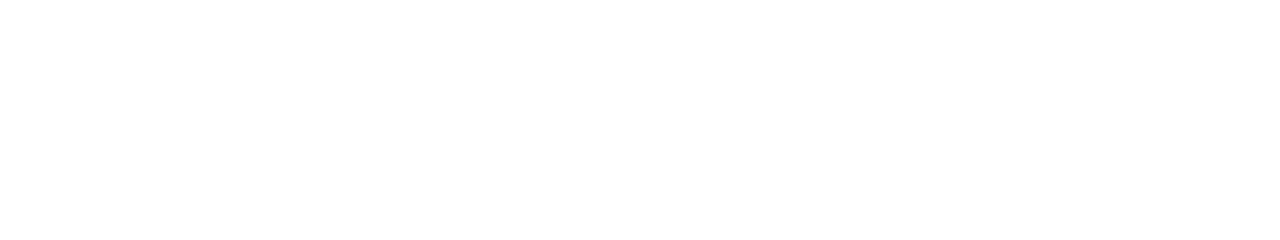
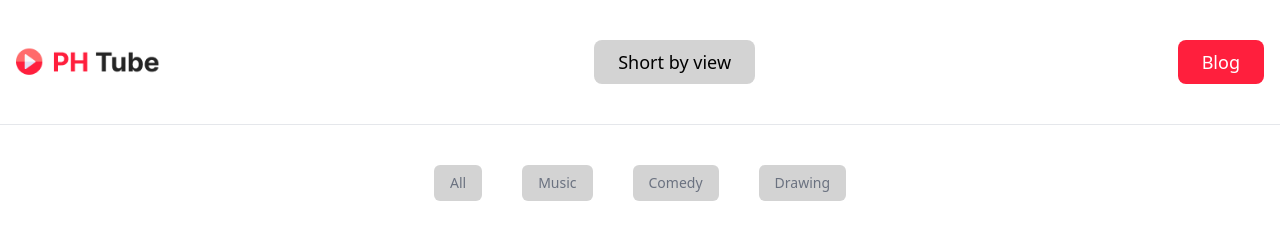
Before and after one commit to TanimShahriar/assignment-6, a plain HTML site: page index.html in a window 1280 px wide. Drawn offline with nearby package versions, Linux system fonts and the light colour scheme.

Commit message:
design section done

```diff
--- a/index.html
+++ b/index.html
@@ -4,7 +4,8 @@
 <head>
   <meta charset="UTF-8">
   <meta name="viewport" content="width=device-width, initial-scale=1.0">
-  <title>Document</title>
+  <link rel="shortcut icon" href="img/Youtube_logo.png" type="image/x-icon">
+  <title>pHero Tube</title>
   <link href="https://cdn.jsdelivr.net/npm/daisyui@3.6.4/dist/full.css" rel="stylesheet" type="text/css" />
   <script src="https://cdn.tailwindcss.com"></script>
 </head>
@@ -12,7 +13,41 @@
 <body>
 
   <!-- navbar -->
-  <div>
+  <div class="">
+
+
+    <nav class="bg-white border-gray-200 dark:bg-gray-900">
+      <div class="max-w-screen-2xl flex flex-wrap items-center justify-between mx-auto p-4 py-10 border-b">
+        <a href="https://flowbite.com/" class="flex items-center">
+          <img src="img/Logo.png" class="h-8 mr-3" alt="Flowbite Logo" />
+
+        </a>
+        <div class="flex md:order-2">
+          <button type="button"
+            class="text-white bg-[#FF1F3D] hover:bg-blue-800 focus:ring-4 focus:outline-none focus:ring-blue-300 font-medium rounded-lg text-lg px-6 py-2 text-center mr-3 md:mr-0 dark:bg-blue-600 dark:hover:bg-blue-700 dark:focus:ring-blue-800">Blog</button>
+          <button data-collapse-toggle="navbar-cta" type="button"
+            class="inline-flex items-center p-2 w-10 h-10 justify-center text-sm text-gray-500 rounded-lg md:hidden hover:bg-gray-100 focus:outline-none focus:ring-2 focus:ring-gray-200 dark:text-gray-400 dark:hover:bg-gray-700 dark:focus:ring-gray-600"
+            aria-controls="navbar-cta" aria-expanded="false">
+            <span class="sr-only">Open main menu</span>
+            <svg class="w-5 h-5" aria-hidden="true" xmlns="http://www.w3.org/2000/svg" fill="none" viewBox="0 0 17 14">
+              <path stroke="currentColor" stroke-linecap="round" stroke-linejoin="round" stroke-width="2"
+                d="M1 1h15M1 7h15M1 13h15" />
+            </svg>
+          </button>
+        </div>
+        <div class="items-center justify-between hidden w-full md:flex md:w-auto md:order-1" id="navbar-cta">
+          <ul
+            class="flex flex-col font-medium p-4 md:p-0 mt-4 border border-gray-100 rounded-lg bg-gray-50 md:flex-row md:space-x-8 md:mt-0 md:border-0 md:bg-white dark:bg-gray-800 md:dark:bg-gray-900 dark:border-gray-700">
+            <button type="button"
+              class="text-black bg-[#25252533] hover:bg-blue-500 focus:ring-4 focus:outline-none focus:ring-blue-300 font-medium rounded-lg text-lg px-6 py-2 text-center mr-3 md:mr-0 dark:bg-blue-600 dark:hover:bg-blue-700 dark:focus:ring-blue-800">Short
+              by view</button>
+
+          </ul>
+        </div>
+      </div>
+    </nav>
+
+
 
   </div>
 
@@ -21,7 +56,39 @@
   <!-- video category container -->
 
   <div class="mt-10">
-    <div id="videoCategoryContainer" class="tabs flex justify-center">
+    <div id="videoCategoryContainer" class="tabs flex justify-center ">
+
+      <div class="sm:hidden">
+        <label for="tabs" class="sr-only">Select your country</label>
+        <select id="tabs"
+          class="bg-gray-50 border border-gray-300 text-gray-900 text-sm rounded-lg focus:ring-blue-500 focus:border-blue-500 block w-full p-2.5 dark:bg-gray-700 dark:border-gray-600 dark:placeholder-gray-400 dark:text-white dark:focus:ring-blue-500 dark:focus:border-blue-500">
+          <option>Profile</option>
+          <option>Canada</option>
+          <option>France</option>
+          <option>Germany</option>
+        </select>
+      </div>
+      <ul
+        class="hidden text-sm font-medium text-center text-gray-500 gap-10 rounded-lg sm:flex dark:divide-gray-700 dark:text-gray-400">
+        <li class="w-full">
+          <a href="#"
+            class="inline-block w-full px-4 py-2 bg-[#25252533] hover:text-white hover:bg-[#FF1F3D]  focus:ring-4 focus:ring-blue-300 rounded-md active focus:outline-none dark:bg-gray-700 dark:text-white"
+            aria-current="page">All</a>
+        </li>
+        <li class="w-full">
+          <a href="#"
+            class="inline-block w-full px-4 py-2 bg-[#25252533] hover:text-white hover:bg-[#FF1F3D] focus:ring-4 focus:ring-blue-300 rounded-md focus:outline-none dark:hover:text-white dark:bg-gray-800 dark:hover:bg-gray-700">Music</a>
+        </li>
+        <li class="w-full">
+          <a href="#"
+            class="inline-block w-full px-4 py-2 bg-[#25252533] hover:text-white hover:bg-[#FF1F3D] focus:ring-4 focus:ring-blue-300 rounded-md focus:outline-none dark:hover:text-white dark:bg-gray-800 dark:hover:bg-gray-700">Comedy</a>
+        </li>
+        <li class="w-full">
+          <a href="#"
+            class="inline-block w-full px-4 py-2 bg-[#25252533]  hover:text-white  hover:bg-[#FF1F3D] focus:ring-4 focus:outline-none focus:ring-blue-300 rounded-md dark:hover:text-white dark:bg-gray-800 dark:hover:bg-gray-700">Drawing</a>
+        </li>
+      </ul>
+
 
     </div>
   </div>
```
Also changed, not shown: Icon.png (added), Logo.png (added), img/Icon.png (added), img/Logo.png (added), img/Youtube_logo.png (added).
